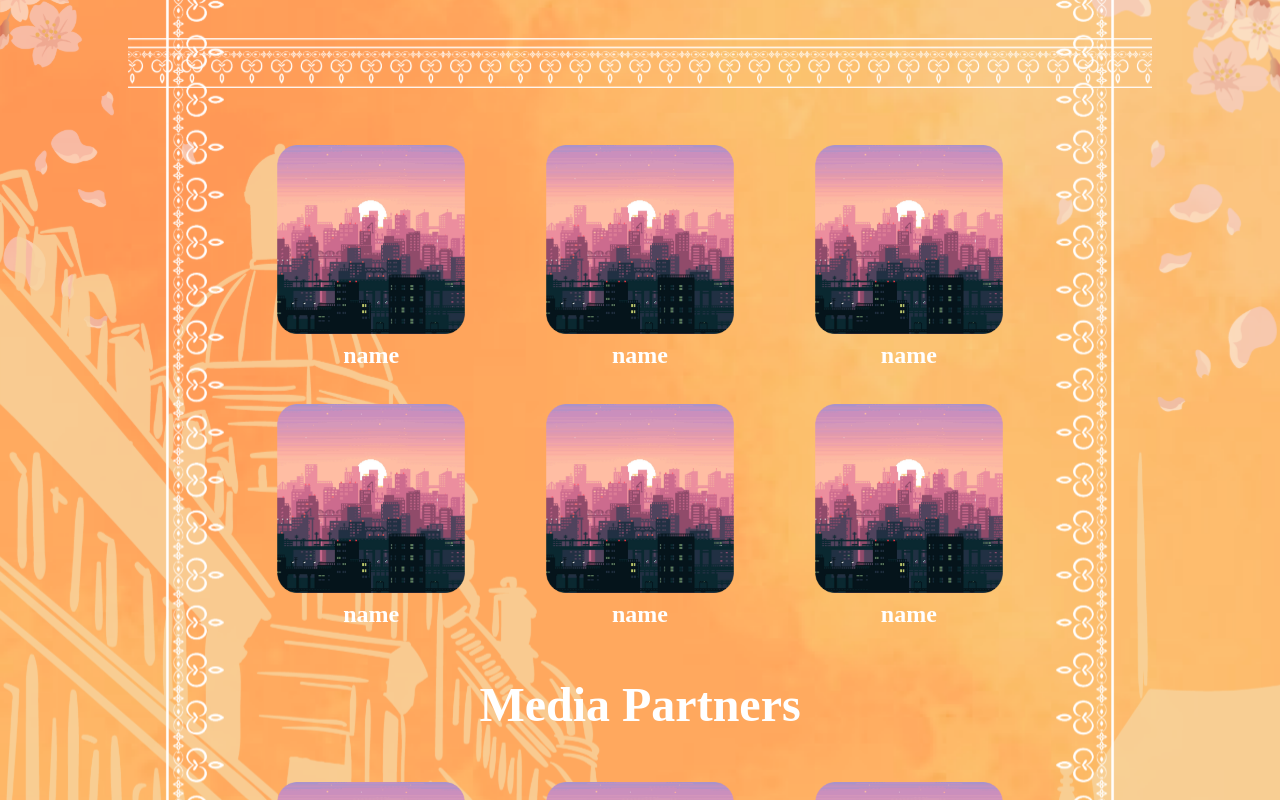
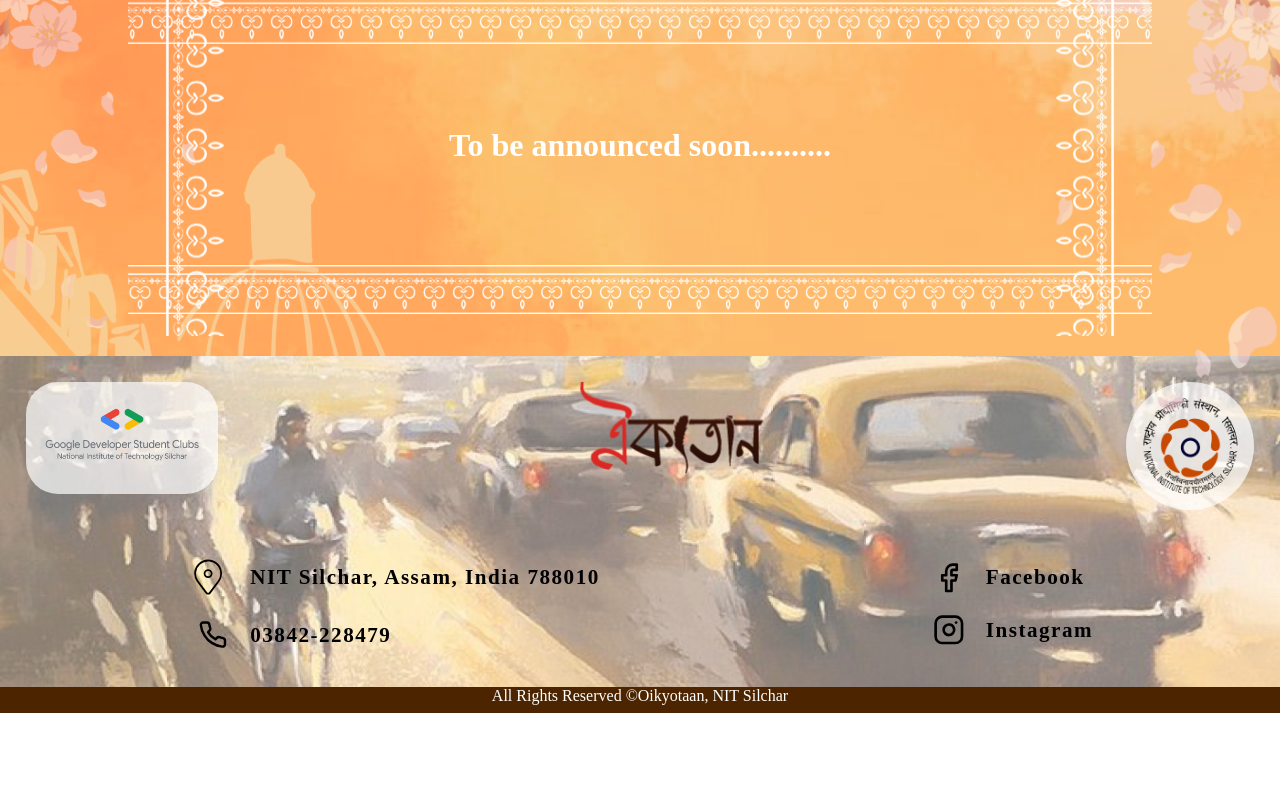
Before and after one commit to gdsc-nits-org/oikyotaan-2023, a React (Vite) app: page / in a window 1280 px wide. Shown: the part 1080-1880 px from the top of the page. After the commit the page ends 1793 px from the top, so only its background shows below. Built offline with nearby package versions, Linux system fonts and the light colour scheme; a web font is replaced by a local one.

Commit message:
FIX4:Sponsor made

```diff
--- a/src/Components/Sponsor/Sponsor.jsx
+++ b/src/Components/Sponsor/Sponsor.jsx
@@ -1,7 +1,7 @@
 import styles from "./Sponsor.module.scss";
 const Sponsor = () => {
-  const mediaPartners = [1, 2, 3];
-  const sponsors = [1, 2, 3, 4, 5, 6];
+  // const mediaPartners = [1,2,3,4,5,6,7,8,9]
+  // const sponsors = [1, 2, 3,4];
 
   return (
     <div className={styles.main}>
@@ -20,16 +20,17 @@ const Sponsor = () => {
         </div>
 
         <div className={styles.sponsorList}>
-          {sponsors.map((sponsor) => {
+          {/* {sponsors.map((sponsor) => {
             return (
               <div className={styles.card} key={sponsor}>
                 <img src="assets/card2.png" alt={sponsor} />
                 <p>name</p>
               </div>
             );
-          })}
+          })} */}
+          <h1>To be announced soon..........</h1>
         </div>
-        <h1 className={styles.media}>Media Partners</h1>
+        {/* <h1 className={styles.media}>Media Partners</h1>
         <div className={styles.sponsorList}>
           {mediaPartners.map((sponsor) => {
             return (
@@ -39,7 +40,7 @@ const Sponsor = () => {
               </div>
             );
           })}
-        </div>
+        </div> */}
       </div>
       <img id={styles.frightD} src="assets/Flowerright_down.svg" alt="" />
     </div>
--- a/src/Components/Sponsor/Sponsor.module.scss
+++ b/src/Components/Sponsor/Sponsor.module.scss
@@ -35,8 +35,8 @@
 
     #top {
       position: absolute;
-      transform: translate(-50%, -50%);
-      top: 10%;
+      transform: translate(-50%, 50%);
+      top: 8%;
       left: 50%;
       width: 80vw;
       height: auto;
@@ -44,7 +44,7 @@
     }
     #bottom {
       position: absolute;
-      transform: translate(-50%, -50%);
+      transform: translate(-50%, -100%);
       left: 50%;
       top: 90%;
       width: 80vw;
```
